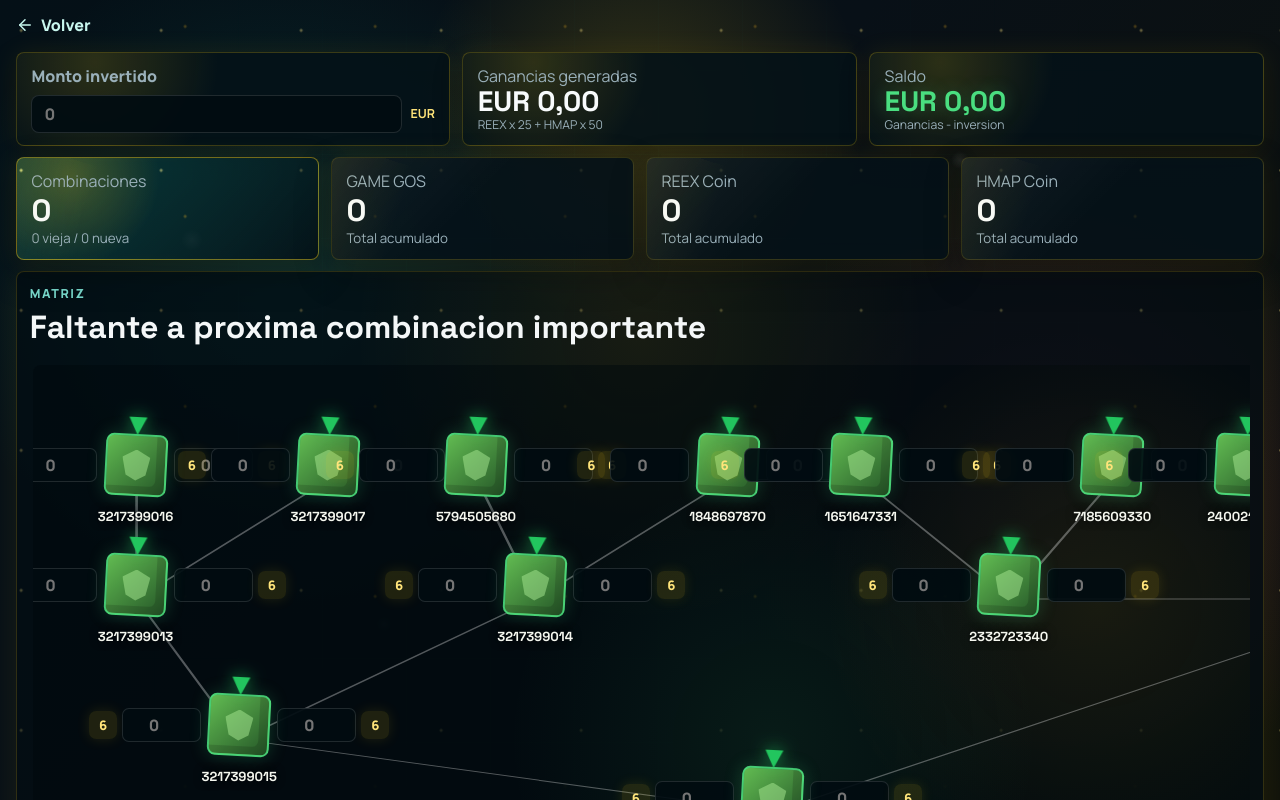
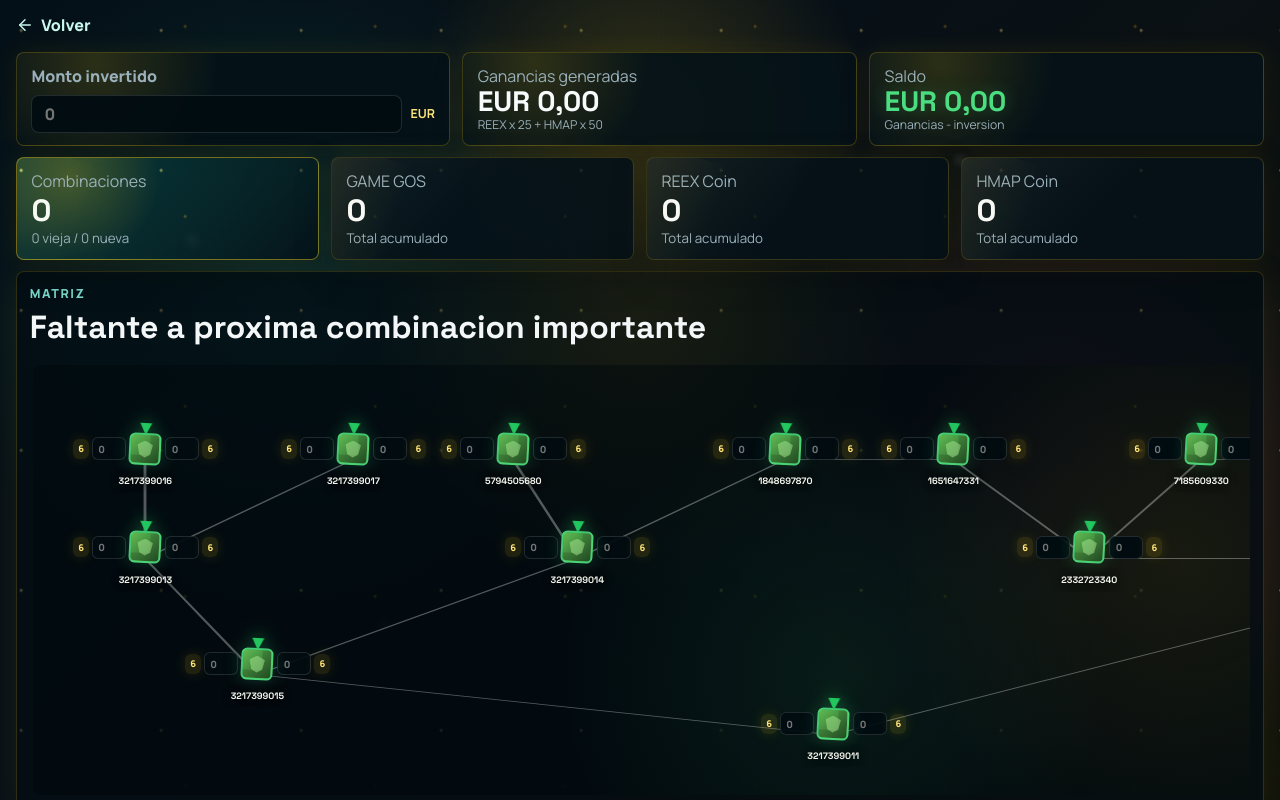
Before and after one commit to alvarogarcia33/metaacademy-calculadoras, a Next.js app: page /calculadora/7pt in a window 1280 px wide. Shown: the top 800 px of the page. Built offline with nearby package versions, Linux system fonts and the light colour scheme.

Commit message:
Compact token matrix nodes

```diff
--- a/src/app/globals.css
+++ b/src/app/globals.css
@@ -548,8 +548,8 @@ select {
 
 .tokenMatrixMap {
   position: relative;
-  min-width: 1480px;
-  height: 520px;
+  min-width: 1600px;
+  height: 430px;
   overflow: hidden;
   border-radius: 8px;
   background:
@@ -576,13 +576,13 @@ select {
 .tokenNode {
   position: absolute;
   display: grid;
-  grid-template-columns: 112px 62px 112px;
+  grid-template-columns: 52px 32px 52px;
   grid-template-rows: auto auto;
   align-items: center;
-  gap: 0.28rem 0.45rem;
-  width: 312px;
-  min-height: 108px;
-  padding: 0.3rem;
+  gap: 0.18rem 0.26rem;
+  width: 150px;
+  min-height: 68px;
+  padding: 0.2rem;
   border: 0;
   background: transparent;
   transform: translate(-50%, -50%);
@@ -592,7 +592,7 @@ select {
   grid-column: 1 / -1;
   color: #f5f7ef;
   font-family: var(--font-display), sans-serif;
-  font-size: 0.82rem;
+  font-size: 0.58rem;
   text-align: center;
   text-shadow: 0 0 8px rgba(0, 0, 0, 0.82);
 }
@@ -600,40 +600,40 @@ select {
 .matrixField {
   display: grid;
   align-items: center;
-  gap: 0.32rem;
+  gap: 0.18rem;
 }
 
 .matrixFieldLeft {
-  grid-template-columns: 28px minmax(0, 1fr);
+  grid-template-columns: 16px 34px;
 }
 
 .matrixFieldRight {
-  grid-template-columns: minmax(0, 1fr) 28px;
+  grid-template-columns: 34px 16px;
 }
 
 .matrixField span {
   display: inline-grid;
   place-items: center;
-  min-width: 28px;
-  height: 28px;
-  border-radius: 7px;
+  min-width: 16px;
+  height: 20px;
+  border-radius: 6px;
   background: rgba(250, 204, 21, 0.12);
   color: #ffe47a;
-  font-size: 0.82rem;
+  font-size: 0.58rem;
   font-weight: 900;
   box-shadow: 0 0 13px rgba(250, 204, 21, 0.12);
 }
 
 .matrixField input {
-  width: 100%;
-  height: 34px;
-  padding: 0 0.45rem;
+  width: 34px;
+  height: 23px;
+  padding: 0 0.2rem;
   border: 1px solid rgba(255, 255, 255, 0.12);
-  border-radius: 7px;
+  border-radius: 6px;
   background: rgba(2, 12, 18, 0.92);
   color: #fff9db;
   font-weight: 900;
-  font-size: 0.98rem;
+  font-size: 0.62rem;
   text-align: center;
   outline: none;
 }
@@ -647,11 +647,11 @@ select {
   position: relative;
   display: grid;
   place-items: center;
-  width: 62px;
-  height: 62px;
+  width: 32px;
+  height: 32px;
   justify-self: center;
   border: 2px solid rgba(74, 222, 128, 0.82);
-  border-radius: 8px;
+  border-radius: 6px;
   background:
     linear-gradient(135deg, rgba(105, 201, 87, 0.9), rgba(41, 96, 42, 0.78)),
     #18371f;
@@ -664,18 +664,18 @@ select {
 .tokenCube::before {
   content: "";
   position: absolute;
-  top: -19px;
+  top: -12px;
   width: 0;
   height: 0;
-  border-right: 9px solid transparent;
-  border-left: 9px solid transparent;
-  border-top: 18px solid #22c55e;
+  border-right: 6px solid transparent;
+  border-left: 6px solid transparent;
+  border-top: 12px solid #22c55e;
   filter: drop-shadow(0 0 8px rgba(34, 197, 94, 0.75));
 }
 
 .tokenCube span {
-  width: 31px;
-  height: 31px;
+  width: 17px;
+  height: 17px;
   border-radius: 6px;
   background: rgba(165, 231, 145, 0.52);
   clip-path: polygon(50% 0, 95% 25%, 82% 82%, 50% 100%, 18% 82%, 5% 25%);
--- a/src/components/calculator/combination-calculator.tsx
+++ b/src/components/calculator/combination-calculator.tsx
@@ -38,10 +38,10 @@ const MATRIX_NODE_POSITIONS = [
   { x: 20, y: 22 },
   { x: 30, y: 22 },
   { x: 47, y: 22 },
-  { x: 56, y: 22 },
+  { x: 57.5, y: 22 },
   { x: 73, y: 22 },
-  { x: 82, y: 22 },
-  { x: 93, y: 22 },
+  { x: 83.5, y: 22 },
+  { x: 94, y: 22 },
   { x: 7, y: 45 },
   { x: 34, y: 45 },
   { x: 66, y: 45 },
```
